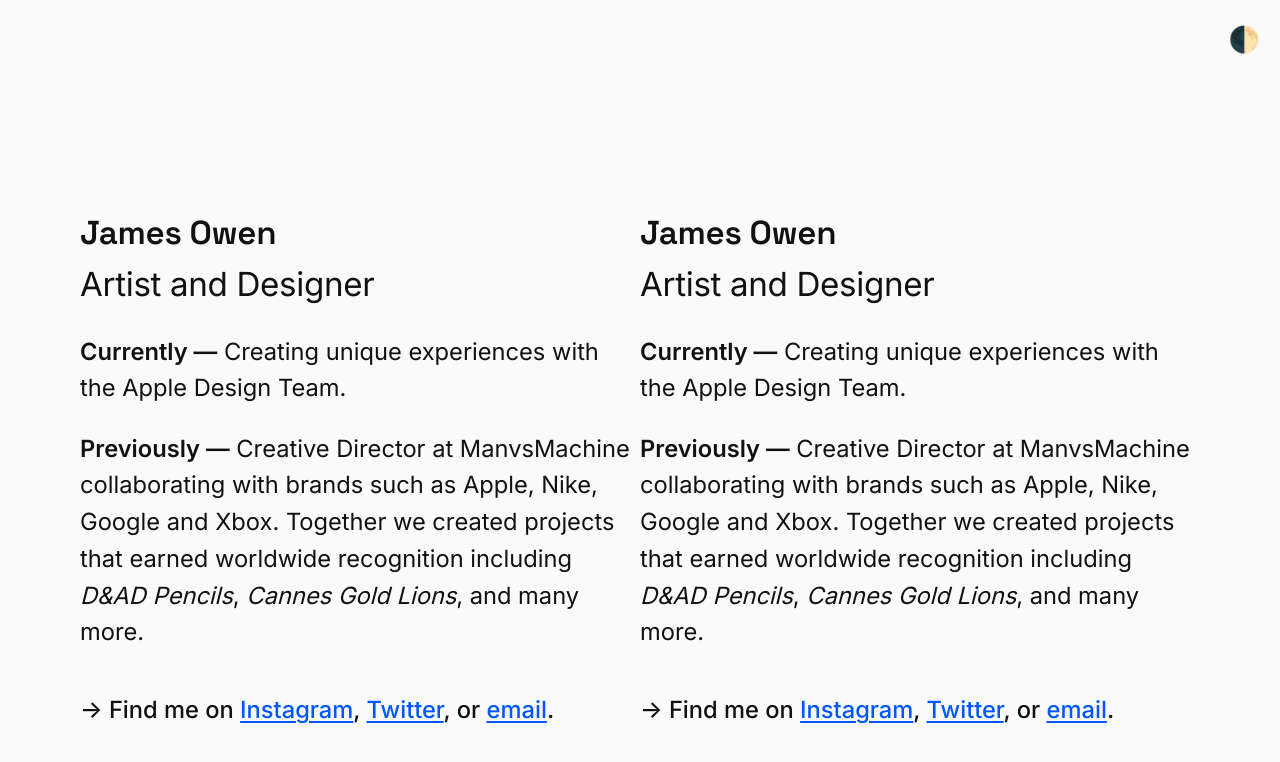
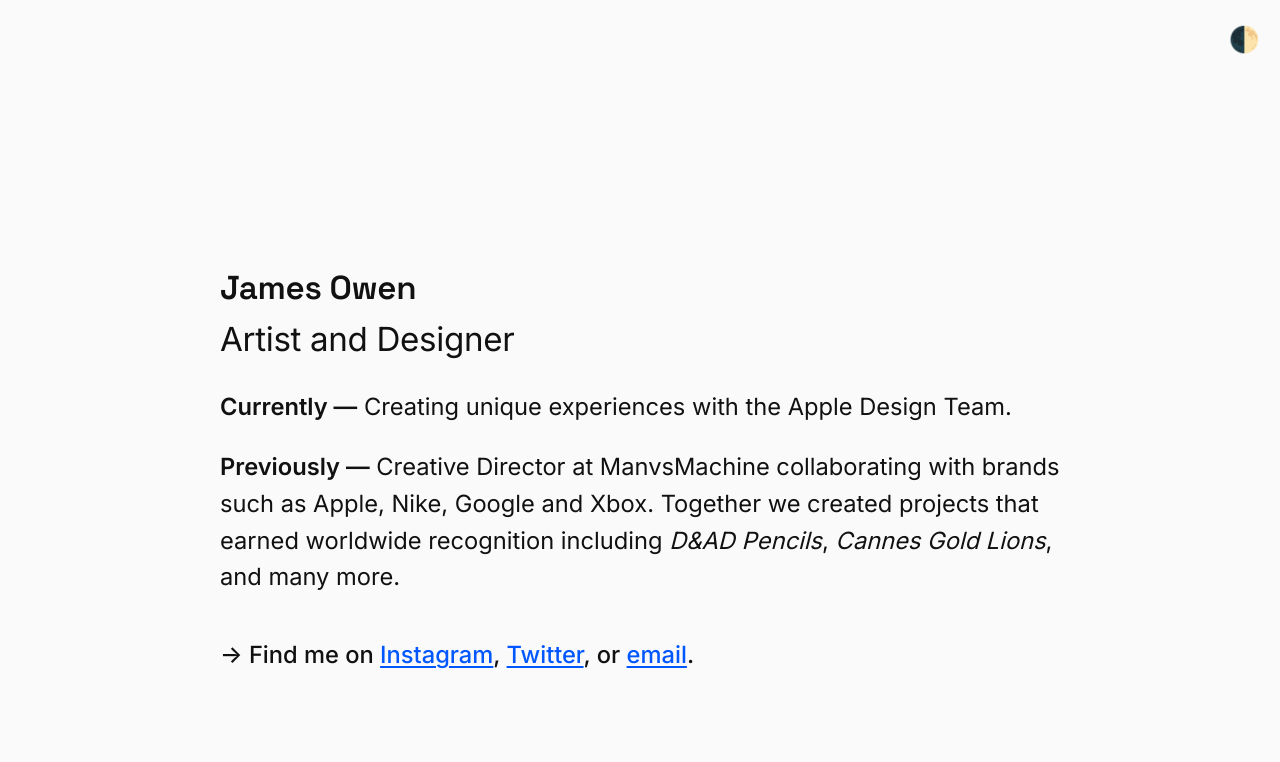
Before and after one commit to popcornclub/website, a plain HTML site: page index.html in a window 1280 px wide. Drawn offline with Linux system fonts and the light colour scheme.

Commit message:
Update index.html

```diff
--- a/index.html
+++ b/index.html
@@ -40,45 +40,3 @@
   <script src="script.js"></script>
 </body>
 </html>
-<!DOCTYPE html>
-<html lang="en">
-<head>
-  <meta charset="UTF-8">
-  <title>James Owen — Artist & Designer</title>
-  <meta name="viewport" content="width=device-width, initial-scale=1">
-
-  <!-- Preload & load variable fonts -->
-  <link rel="preconnect" href="https://fonts.googleapis.com">
-  <link rel="preconnect" href="https://fonts.gstatic.com" crossorigin>
-  <link href="https://fonts.googleapis.com/css2?family=Inter:wght@400;500;600&family=Space+Grotesk:wght@400..700&display=swap" rel="stylesheet">
-
-  <link rel="stylesheet" href="style.css">
-</head>
-<body>
-  <!-- Dark / light toggle -->
-  <button id="themeToggle" aria-label="Toggle dark mode">🌓</button>
-
-  <main>
-    <h1>James Owen <span class="subtitle">Artist and Designer</span></h1>
-    <p>
-      <strong>Currently —</strong>
-      Creating unique experiences with the Apple Design Team.
-    </p>
-    <p>
-      <strong>Previously —</strong>
-      Creative Director at ManvsMachine collaborating with brands such as Apple,
-      Nike, Google and Xbox. Together we created projects that earned worldwide recognition including
-      <em>D&AD Pencils</em>, <em>Cannes Gold Lions</em>, and many more.
-    </p>
-
-    <p class="links">
-      &rarr;&nbsp;Find me on
-      <a href="https://www.instagram.com/jamesowenco" target="_blank" rel="noopener">Instagram</a>,
-      <a href="https://twitter.com/jamesowenco" target="_blank" rel="noopener">Twitter</a>,
-      or <a href="mailto:hello@jamesowen.co">email</a>.
-    </p>
-  </main>
-
-  <script src="script.js"></script>
-</body>
-</html>
```
